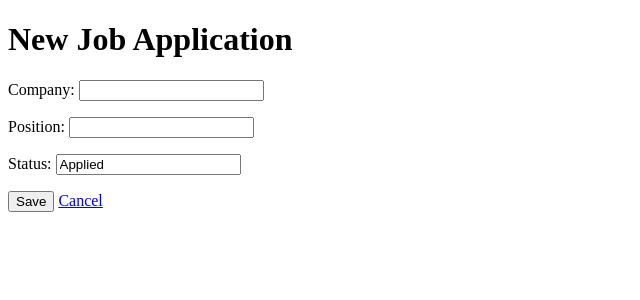
After one commit to anksuh/jobtracker, a Django app: page /applications/new/ in a window 1280 px wide. The commit adds this page. Shown: the top 300 px of the page, without its empty margins (0-640 px from the left). Run offline with Django 5.2, Linux system fonts and the light colour scheme.

Commit message:
Add edit/delete views, routes, and templates for JobApplication

```diff
--- /dev/null
+++ b/tracker/forms.py
@@ -0,0 +1,7 @@
+from django import forms
+from .models import JobApplication
+
+class JobApplicationForm(forms.ModelForm):
+    class Meta:
+        model = JobApplication
+        fields = ["company", "position", "status"]
--- /dev/null
+++ b/tracker/templates/tracker/application_form.html
@@ -0,0 +1,18 @@
+<!doctype html>
+<html>
+<head><meta charset="utf-8"><title>{% if editing %}Edit{% else %}New{% endif %} Application</title></head>
+<body>
+  <h1>{% if editing %}Edit{% else %}New{% endif %} Job Application</h1>
+  <form method="post">
+    {% csrf_token %}
+    {{ form.as_p }}
+    <button type="submit">{% if editing %}Update{% else %}Save{% endif %}</button>
+    <a href="/applications/">Cancel</a>
+  </form>
+  {% if editing %}
+    <p>
+      <a href="{% url 'application_delete' pk=app.pk %}">Delete this application</a>
+    </p>
+  {% endif %}
+</body>
+</html>
--- a/tracker/urls.py
+++ b/tracker/urls.py
@@ -1,7 +1,10 @@
 from django.urls import path
-from .views import home, application_list
+from .views import home, application_list, application_create, application_edit, application_delete
 
 urlpatterns = [
     path("", home, name="home"),
     path("applications/", application_list, name="application_list"),
+    path("applications/new/", application_create, name="application_create"),
+    path("applications/<int:pk>/edit/", application_edit, name="application_edit"),
+    path("applications/<int:pk>/delete/", application_delete, name="application_delete"),
 ]
--- a/tracker/views.py
+++ b/tracker/views.py
@@ -8,3 +8,38 @@ def home(request):
 def application_list(request):
     applications = JobApplication.objects.all().order_by("-date_applied")
     return render(request, "tracker/application_list.html", {"applications": applications})
+
+from django.shortcuts import render, redirect
+from .forms import JobApplicationForm
+
+def application_create(request):
+    if request.method == "POST":
+        form = JobApplicationForm(request.POST)
+        if form.is_valid():
+            form.save()
+            return redirect("application_list")
+    else:
+        form = JobApplicationForm()
+    return render(request, "tracker/application_form.html", {"form": form})
+
+from django.shortcuts import get_object_or_404, redirect
+from .forms import JobApplicationForm
+from .models import JobApplication
+
+def application_edit(request, pk):
+    app = get_object_or_404(JobApplication, pk=pk)
+    if request.method == "POST":
+        form = JobApplicationForm(request.POST, instance=app)
+        if form.is_valid():
+            form.save()
+            return redirect("application_list")
+    else:
+        form = JobApplicationForm(instance=app)
+    return render(request, "tracker/application_form.html", {"form": form, "editing": True, "app": app})
+
+def application_delete(request, pk):
+    app = get_object_or_404(JobApplication, pk=pk)
+    if request.method == "POST":
+        app.delete()
+        return redirect("application_list")
+    return render(request, "tracker/application_confirm_delete.html", {"app": app})
```
Also changed, not shown: tracker/templates/tracker/application_confirm_delete.html (added, +13 -0 lines), tracker/templates/tracker/application_list.html (+7 -4 lines).
